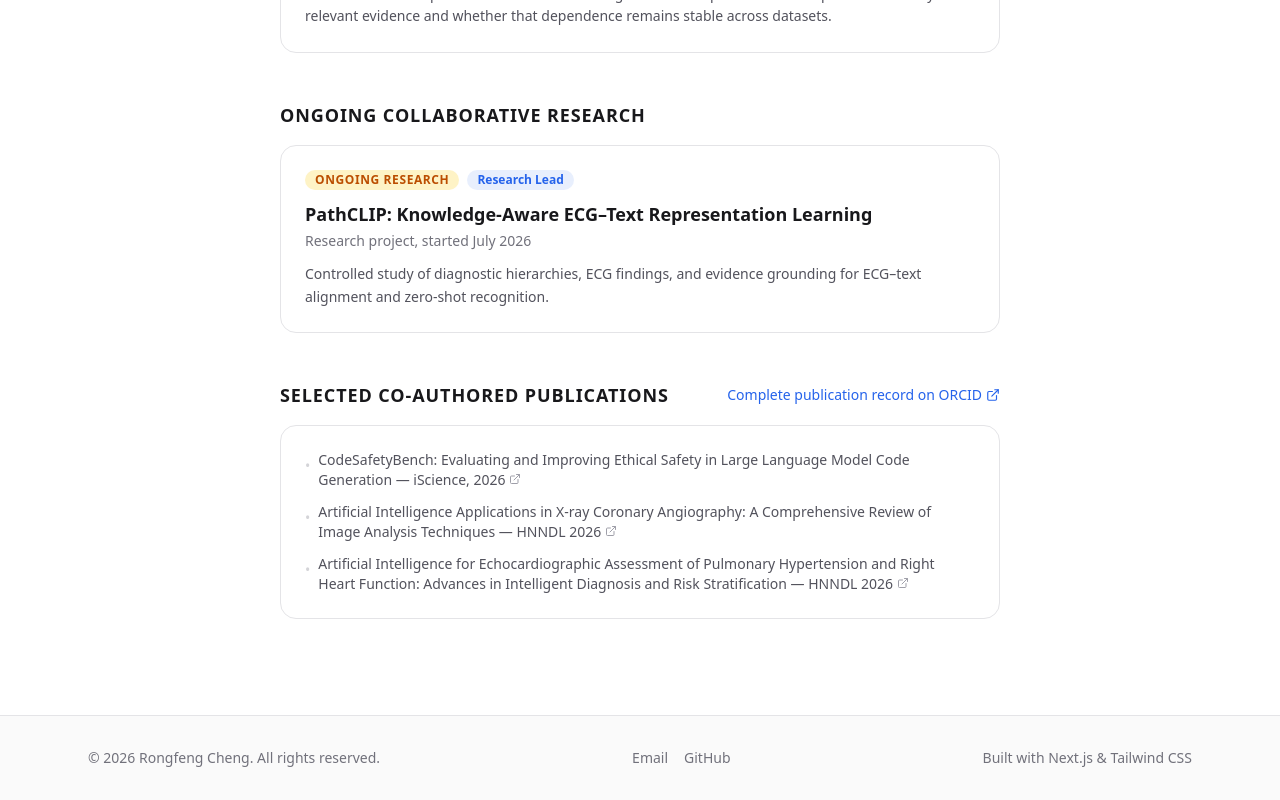
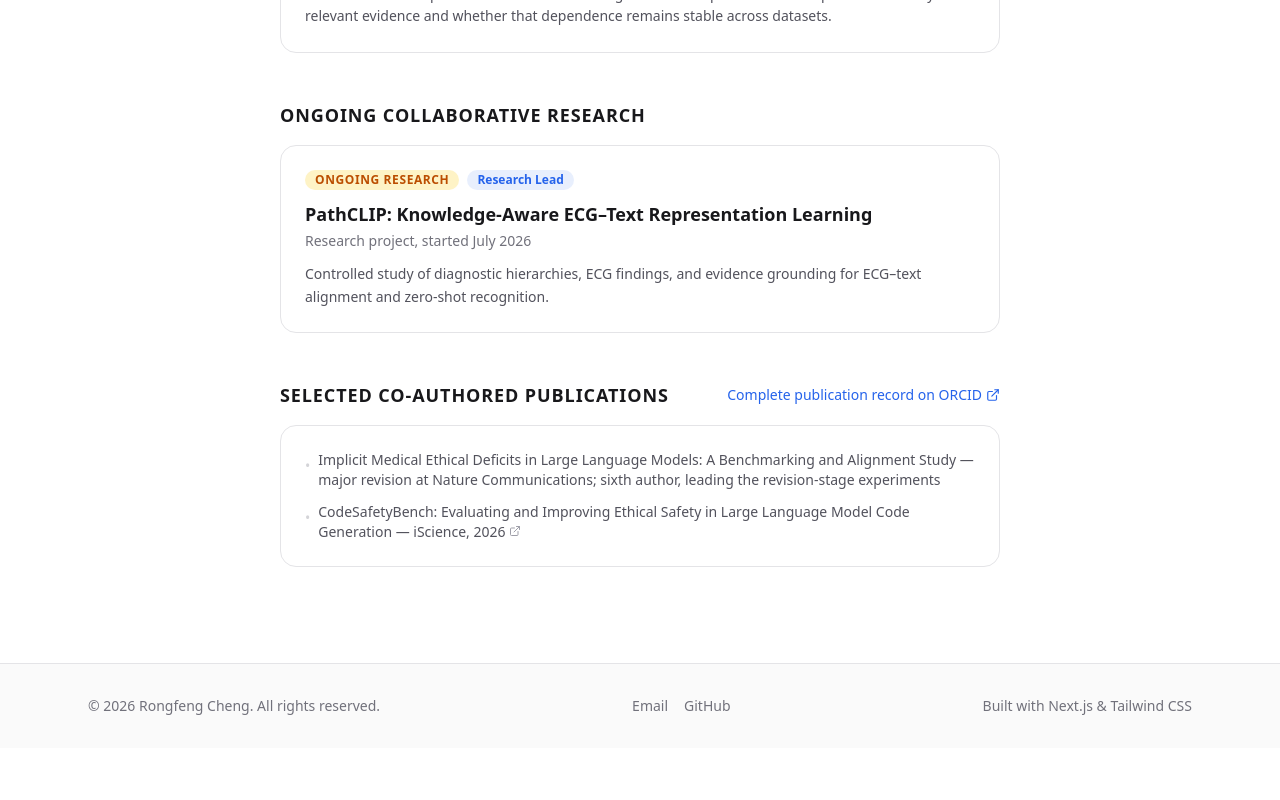
Before and after one commit to CRF2004/crf2004.github.io, a Next.js app: page /en/publications in a window 1280 px wide. Shown: the part 674-1474 px from the top of the page. After the commit the page ends 1422 px from the top, so only its background shows below. Built offline with nearby package versions, Linux system fonts and the light colour scheme.

Commit message:
Highlight Nature Communications revision work

```diff
--- a/app/[locale]/cv/page.tsx
+++ b/app/[locale]/cv/page.tsx
@@ -9,9 +9,8 @@ export const metadata: Metadata = {
 };
 
 const coauthoredPapers = [
+  { key: "coauth_2" },
   { key: "coauth_1", doi: "https://doi.org/10.1016/j.isci.2026.115073" },
-  { key: "coauth_2", doi: "https://doi.org/10.1145/3795892.3795917" },
-  { key: "coauth_3", doi: "https://doi.org/10.1145/3795892.3795918" },
 ] as const;
 
 export default function CVPage({
@@ -357,6 +356,7 @@ export default function CVPage({
                   <span className="text-zinc-300 mt-1.5 shrink-0">•</span>
                   <span>
                     {t(paper.key)}{" "}
+                    {"doi" in paper && (
                       <a
                         href={paper.doi}
                         target="_blank"
@@ -365,6 +365,7 @@ export default function CVPage({
                       >
                         <ExternalLink className="w-3 h-3" />
                       </a>
+                    )}
                   </span>
                 </li>
               ))}
--- a/app/[locale]/publications/page.tsx
+++ b/app/[locale]/publications/page.tsx
@@ -10,16 +10,11 @@ export const metadata: Metadata = {
 
 const coauthoredPapers = [
   {
+    key: "coauth_2",
+  },
+  {
     key: "coauth_1",
     href: "https://doi.org/10.1016/j.isci.2026.115073",
-  },
-  {
-    key: "coauth_2",
-    href: "https://doi.org/10.1145/3795892.3795917",
-  },
-  {
-    key: "coauth_3",
-    href: "https://doi.org/10.1145/3795892.3795918",
   },
 ] as const;
 
@@ -136,6 +131,7 @@ export default function PublicationsPage({
                 <span className="text-zinc-300 mt-1.5 shrink-0">•</span>
                 <span>
                   {t(paper.key)}{" "}
+                  {"href" in paper && (
                     <a
                       href={paper.href}
                       target="_blank"
@@ -145,6 +141,7 @@ export default function PublicationsPage({
                     >
                       <ExternalLink className="w-3 h-3" />
                     </a>
+                  )}
                 </span>
               </li>
             ))}
--- a/messages/en.json
+++ b/messages/en.json
@@ -132,8 +132,7 @@
     "pathclip_venue": "Research project, started July 2026",
     "pathclip_desc": "Controlled study of diagnostic hierarchies, ECG findings, and evidence grounding for ECG–text alignment and zero-shot recognition.",
     "coauth_1": "CodeSafetyBench: Evaluating and Improving Ethical Safety in Large Language Model Code Generation — iScience, 2026",
-    "coauth_2": "Artificial Intelligence Applications in X-ray Coronary Angiography: A Comprehensive Review of Image Analysis Techniques — HNNDL 2026",
-    "coauth_3": "Artificial Intelligence for Echocardiographic Assessment of Pulmonary Hypertension and Right Heart Function: Advances in Intelligent Diagnosis and Risk Stratification — HNNDL 2026",
+    "coauth_2": "Implicit Medical Ethical Deficits in Large Language Models: A Benchmarking and Alignment Study — major revision at Nature Communications; sixth author, leading the revision-stage experiments",
     "orcid_label": "Complete publication record on ORCID",
     "software_label": "Software Copyright",
     "software_title": "Knowledge Graph Ontology Intelligent Management System",
@@ -177,8 +176,7 @@
     "pub_bibm_desc": "Evidence fingerprints for characterizing and explaining cross-dataset performance degradation across ECG datasets and labels.",
     "coauthored": "Selected Co-Authored Publications",
     "coauth_1": "CodeSafetyBench: Evaluating and Improving Ethical Safety in Large Language Model Code Generation — iScience, 2026",
-    "coauth_2": "Artificial Intelligence Applications in X-ray Coronary Angiography: A Comprehensive Review of Image Analysis Techniques — HNNDL 2026",
-    "coauth_3": "Artificial Intelligence for Echocardiographic Assessment of Pulmonary Hypertension and Right Heart Function: Advances in Intelligent Diagnosis and Risk Stratification — HNNDL 2026",
+    "coauth_2": "Implicit Medical Ethical Deficits in Large Language Models: A Benchmarking and Alignment Study — major revision at Nature Communications; sixth author, leading the revision-stage experiments",
     "orcid": "ORCID: 0009-0002-3021-9647",
     "patents": "Patents & Intellectual Property",
     "patent_label": "Patent",
--- a/messages/zh.json
+++ b/messages/zh.json
@@ -132,8 +132,7 @@
     "pathclip_venue": "研究项目，始于2026年7月",
     "pathclip_desc": "通过严格对照研究诊断层级、ECG findings与证据grounding对ECG—文本对齐和零样本识别的作用。",
     "coauth_1": "CodeSafetyBench: Evaluating and Improving Ethical Safety in Large Language Model Code Generation — iScience, 2026",
-    "coauth_2": "Artificial Intelligence Applications in X-ray Coronary Angiography: A Comprehensive Review of Image Analysis Techniques — HNNDL 2026",
-    "coauth_3": "Artificial Intelligence for Echocardiographic Assessment of Pulmonary Hypertension and Right Heart Function: Advances in Intelligent Diagnosis and Risk Stratification — HNNDL 2026",
+    "coauth_2": "Implicit Medical Ethical Deficits in Large Language Models: A Benchmarking and Alignment Study — Nature Communications 大修；第六作者，主导大修阶段实验",
     "orcid_label": "在ORCID查看完整成果记录",
     "software_label": "软件著作权",
     "software_title": "知识图谱本体智能管理系统",
@@ -177,8 +176,7 @@
     "pub_bibm_desc": "通过证据指纹刻画并解释不同ECG数据集和标签之间的性能迁移差异。",
     "coauthored": "部分合作论文",
     "coauth_1": "CodeSafetyBench: Evaluating and Improving Ethical Safety in Large Language Model Code Generation — iScience, 2026",
-    "coauth_2": "Artificial Intelligence Applications in X-ray Coronary Angiography: A Comprehensive Review of Image Analysis Techniques — HNNDL 2026",
-    "coauth_3": "Artificial Intelligence for Echocardiographic Assessment of Pulmonary Hypertension and Right Heart Function: Advances in Intelligent Diagnosis and Risk Stratification — HNNDL 2026",
+    "coauth_2": "Implicit Medical Ethical Deficits in Large Language Models: A Benchmarking and Alignment Study — Nature Communications 大修；第六作者，主导大修阶段实验",
     "orcid": "ORCID：0009-0002-3021-9647",
     "patents": "专利与知识产权",
     "patent_label": "发明专利",
```
Also changed, not shown: 2 other files (tests, documents, lock files or other folders). Lines whose indentation alone changed are shown as unchanged.
